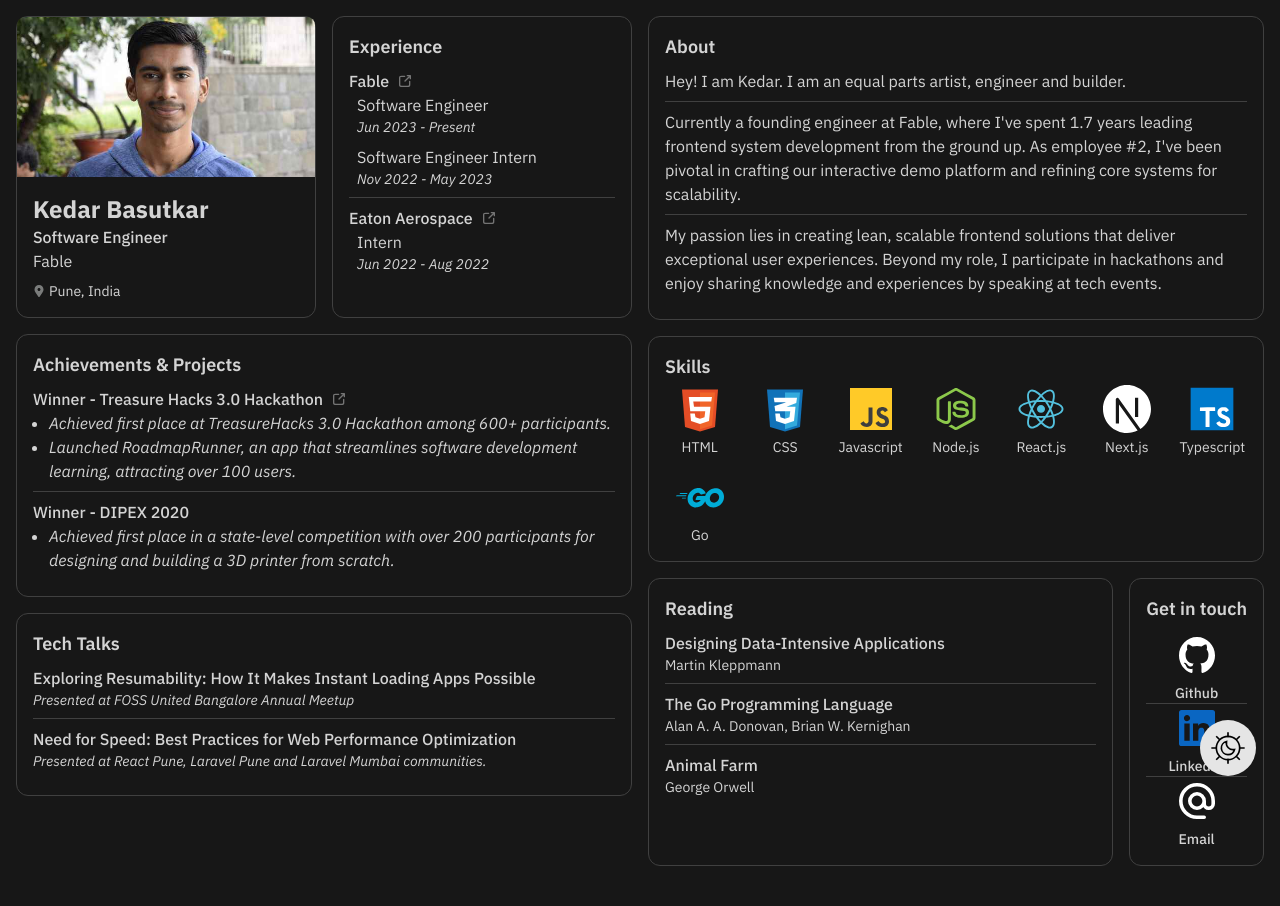
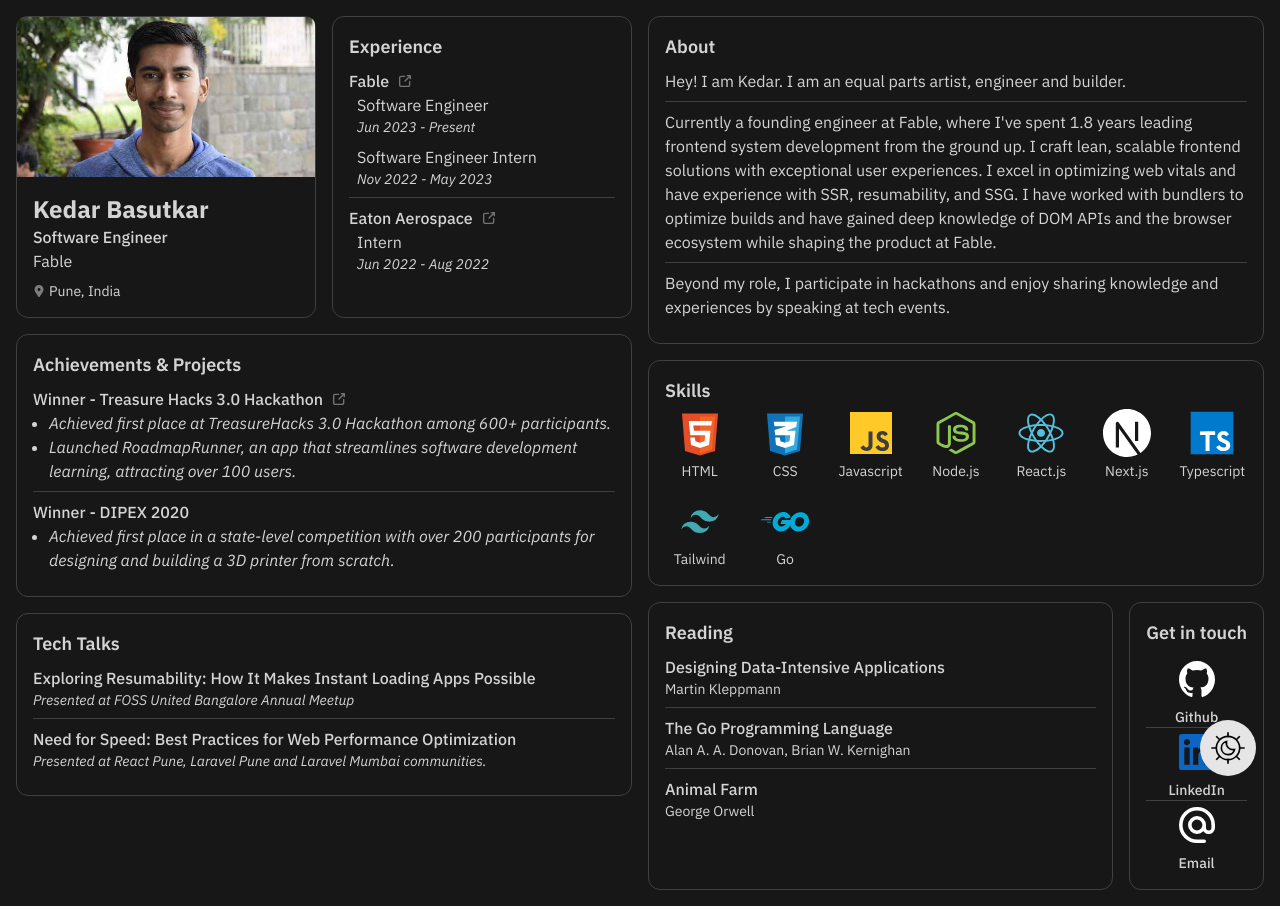
Before and after one commit to kedaroo/simple-portfolio, a website: page src/index.html in a window 1280 px wide. Before the commit the page ends 882 px from the top, so only its background shows below. Drawn offline with Linux system fonts and the light colour scheme.

Commit message:
change bio

```diff
--- a/src/index.html
+++ b/src/index.html
@@ -59,13 +59,16 @@
                 Hey! I am Kedar. I am an equal parts artist, engineer and builder.
               </p>
               <p>
-                Currently a founding engineer at Fable, where I've spent 1.7 years leading frontend system
-                development from the ground up. As employee #2, I've been pivotal in crafting our
-                interactive demo platform and refining core systems for scalability.
+                Currently a founding engineer at Fable, where I've spent 1.8 years
+                leading frontend system development from the ground up. I craft lean,
+                scalable frontend solutions with exceptional user experiences. I excel
+                in optimizing web vitals and have experience with SSR, resumability,
+                and SSG. I have worked with bundlers to optimize builds and have gained
+                deep knowledge of DOM APIs and the browser ecosystem while shaping the
+                product at Fable.
               </p>
               <p>
-                My passion lies in creating lean, scalable frontend solutions that deliver exceptional
-                user experiences. Beyond my role, I participate in hackathons and enjoy sharing knowledge
+                Beyond my role, I participate in hackathons and enjoy sharing knowledge
                 and experiences by speaking at tech events.
               </p>
             </div>
@@ -120,10 +123,10 @@
           <div class="flex flex-col divide-y dark:divide-neutral-700 *:py-2">
             <div>
               <a href="https://devpost.com/software/roadmaprunner" target="_blank" rel="noopener noreferrer"
-                  class="flex items-center gap-2">
-                  <h4>Winner - Treasure Hacks 3.0 Hackathon</h4>
-                  <img src="./assets/arrow-up-right.svg" class="dark:invert h-4 opacity-40" alt="arrow">
-                </a>
+                class="flex items-center gap-2">
+                <h4>Winner - Treasure Hacks 3.0 Hackathon</h4>
+                <img src="./assets/arrow-up-right.svg" class="dark:invert h-4 opacity-40" alt="arrow">
+              </a>
               <ul class="ml-4 list-disc list-outside italic">
                 <li>
                   Achieved first place at TreasureHacks 3.0 Hackathon among 600+ participants.
@@ -178,13 +181,16 @@
               Hey! I am Kedar. I am an equal parts artist, engineer and builder.
             </p>
             <p>
-              Currently a founding engineer at Fable, where I've spent 1.7 years leading frontend system
-              development from the ground up. As employee #2, I've been pivotal in crafting our
-              interactive demo platform and refining core systems for scalability.
+              Currently a founding engineer at Fable, where I've spent 1.8 years
+              leading frontend system development from the ground up. I craft lean,
+              scalable frontend solutions with exceptional user experiences. I excel
+              in optimizing web vitals and have experience with SSR, resumability,
+              and SSG. I have worked with bundlers to optimize builds and have gained
+              deep knowledge of DOM APIs and the browser ecosystem while shaping the
+              product at Fable.
             </p>
             <p>
-              My passion lies in creating lean, scalable frontend solutions that deliver exceptional
-              user experiences. Beyond my role, I participate in hackathons and enjoy sharing knowledge
+              Beyond my role, I participate in hackathons and enjoy sharing knowledge
               and experiences by speaking at tech events.
             </p>
           </div>
@@ -228,6 +234,11 @@
             <div>
               <img src="./assets/typescript.svg" class="h-12 scale-90" alt="typescript logo" />
               <p>Typescript</p>
+            </div>
+
+            <div>
+              <img src="./assets/tailwind.svg" class="h-12 scale-90" alt="typescript logo" />
+              <p>Tailwind</p>
             </div>
 
             <div>
@@ -293,8 +304,7 @@
       </div>
     </main>
 
-    <div
-    id="dark-toggle"
+    <div id="dark-toggle"
       class="cursor-pointer hover:scale-105 transition-all bg-neutral-800 dark:bg-neutral-200 text-black p-2 rounded-full fixed right-6 bottom-6 w-fit ">
       <img alt="dark mode" src="./assets/dark-mode.svg" class="w-10 invert dark:invert-0">
     </div>
```
Also changed, not shown: src/assets/tailwind.svg (added), src/styles.css.
